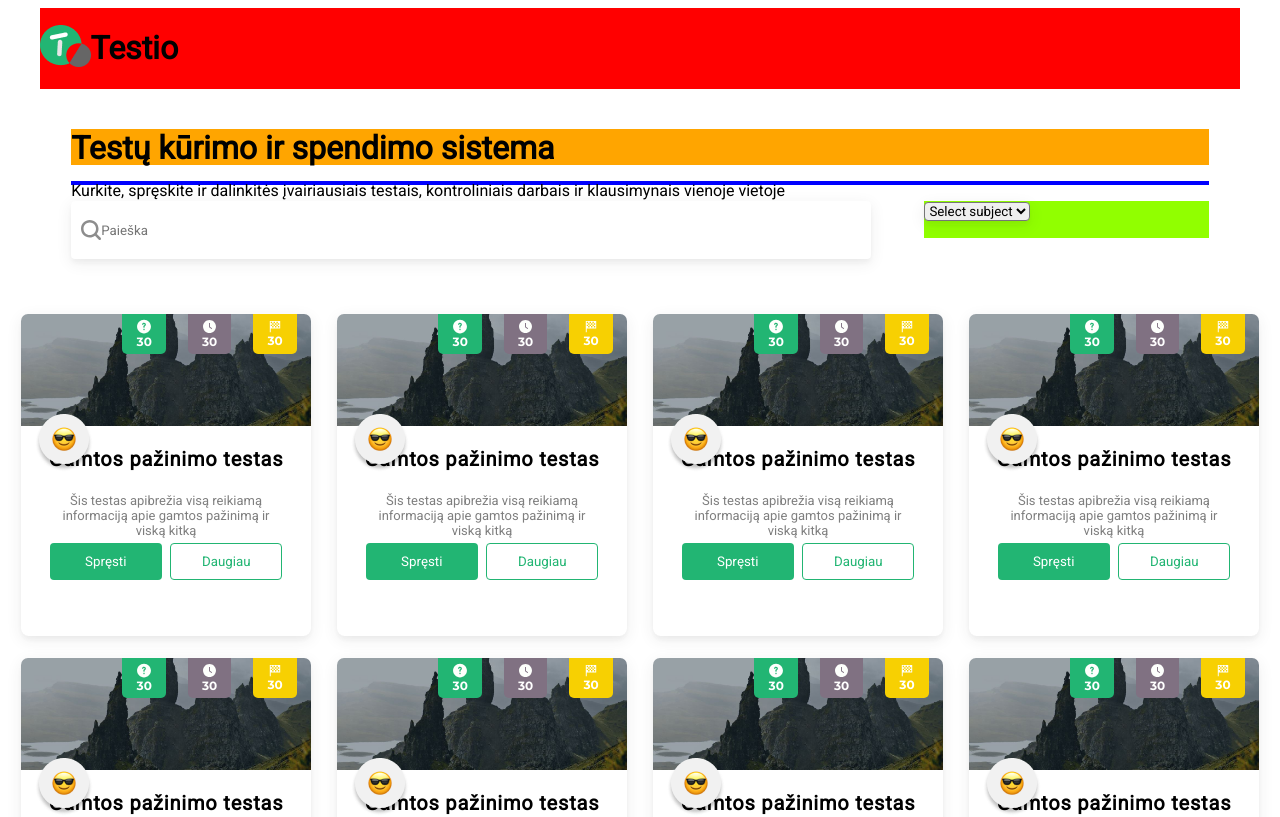
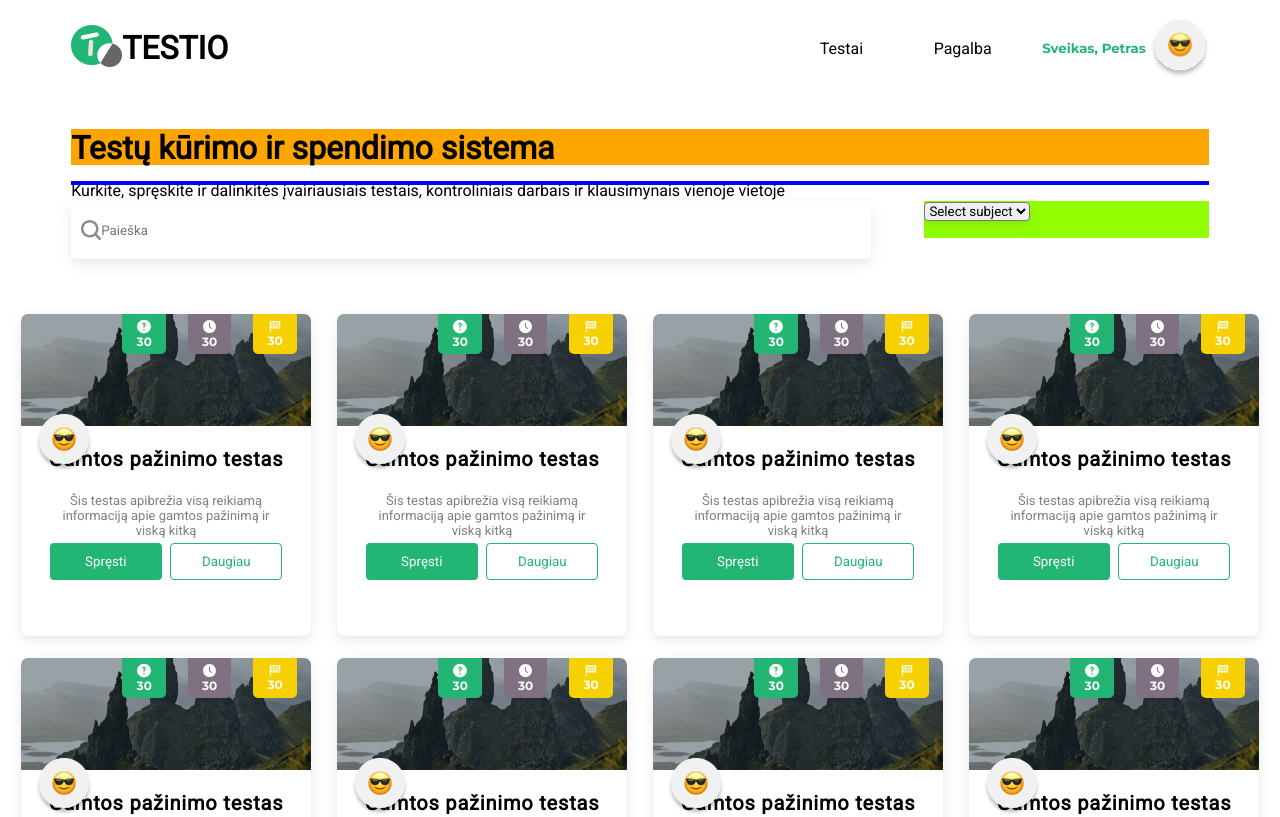
Before and after one commit to CypressG/test-exercise, a JavaScript app: page / in a window 1280 px wide. Shown: the top 817 px of the page. Built offline with nearby package versions, Linux system fonts and the light colour scheme.

Commit message:
Added Navigation

```diff
--- a/src/App.js
+++ b/src/App.js
@@ -9,7 +9,7 @@ const App = () => {
     <div>
       {/* ---------------------Navigacija--------------------- */}
 
-      <Navigation name="Testio" img={logo} />
+      <Navigation name="Testio" img={logo} user="Petras" />
 
       {/* ---------------------Search Blokelis--------------------- */}
       <SearchBar
--- a/src/components/Navigation.js
+++ b/src/components/Navigation.js
@@ -1,10 +1,22 @@
+import avatar from "../images/avatar.svg";
+
 const Navigation = (props) => {
   return (
     <div id="navbar-container">
       <div id="navbar-logo-container">
-        <h1>{props.name}</h1>
+        <h1>{props.name.toUpperCase()}</h1>
         <div id="navbar-logo-image-container">
           <img src={props.img} alt="logo" />
+        </div>
+      </div>
+      <div id="navbar-menu-container">
+        <ul id="navbar-menu-items-container">
+          <li>Testai</li>
+          <li>Pagalba</li>
+        </ul>
+        <div id="navbar-menu-avatar-container">
+          <h5>Sveikas, {props.user} </h5>
+          <img src={avatar} alt="profile"></img>
         </div>
       </div>
     </div>
--- a/src/style.css
+++ b/src/style.css
@@ -25,27 +25,55 @@ h5 {
 .red {
   background-color: red;
 }
+.green {
+  background-color: green;
+}
 /* ------------------------------Global END------------------------------ */
 
 /* ------------------------------Navigation CSS start------------------------------ */
 #navbar-container {
   display: flex;
-  width: 95%;
+  justify-content: space-between;
+  width: 90%;
   margin: auto;
-  background-color: red;
+}
+#navbar-menu-items-container {
+  display: flex;
+  flex-flow: row wrap;
+  align-items: center;
+  justify-content: space-evenly;
+  margin: 0;
+  padding: 0;
+  flex-basis: 30%;
+  list-style: none;
+}
+#navbar-menu-items-container li {
+  font-weight: 400;
+  padding: 20px;
+}
+#navbar-menu-items-container li:hover {
+  border-bottom: 2px solid #22b573;
+  padding-bottom: 18px;
+}
+#navbar-menu-container {
+  display: flex;
+  justify-content: flex-end;
+  flex-basis: 80%;
+  align-items: center;
 }
 
 #navbar-logo-container {
   display: flex;
-  justify-content: center;
   align-items: center;
   flex-flow: row-reverse;
 }
-#navbar-logo-container h1 {
+#navbar-menu-avatar-container {
+  display: flex;
+  gap: 5px;
 }
-#navbar-logo-image-container {
+#navbar-menu-avatar-container h5 {
+  color: #22b573;
 }
-
 /* ------------------------------Navigation CSS END------------------------------ */
 
 /* ------------------------------SearchBar CSS START------------------------------ */
```
Also changed, not shown: src/images/avatar.svg (added).
